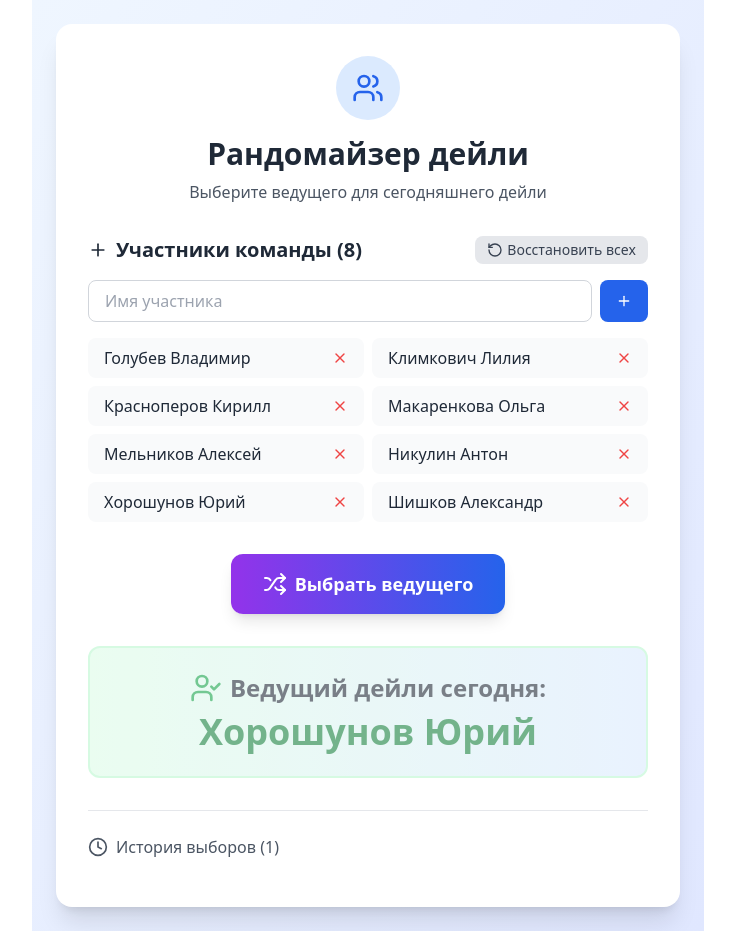
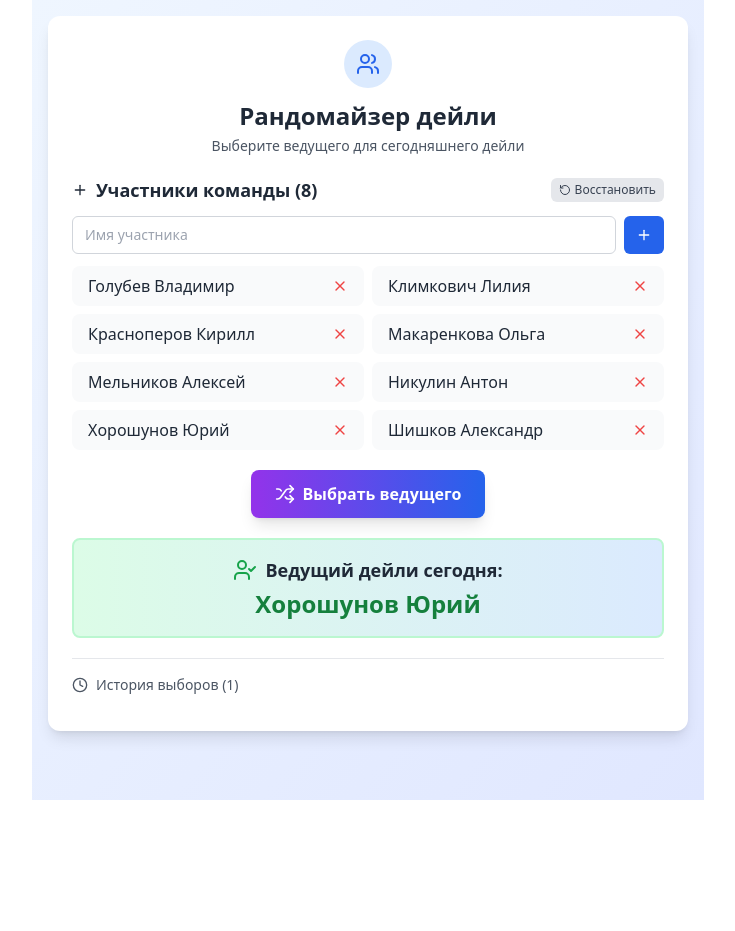
Before and after one commit to Qwasez1337/RandomizerForDaily, a React (Create React App) app: page / in a window 1280 px wide. Both pictures are taken after a click on the button "Выбрать ведущего". Shown: the whole page, without its empty margins (272-1007 px from the left). After the commit the page ends 800 px from the top, so only its background shows below. Built offline with nearby package versions, Linux system fonts and the light colour scheme.

Commit message:
Make UI more compact - fits on screen without scrolling

```diff
--- a/src/App.js
+++ b/src/App.js
@@ -70,48 +70,52 @@ const App = () => {
   };
 
   return (
-    <div className="max-w-2xl mx-auto p-6 bg-gradient-to-br from-blue-50 to-indigo-100 min-h-screen">
-      <div className="bg-white rounded-2xl shadow-xl p-8">
-        <div className="text-center mb-8">
-          <div className="inline-flex items-center justify-center w-16 h-16 bg-blue-100 rounded-full mb-4">
-            <Users className="w-8 h-8 text-blue-600" />
+    <div className="max-w-2xl mx-auto p-4 bg-gradient-to-br from-blue-50 to-indigo-100 min-h-screen">
+      <div className="bg-white rounded-xl shadow-lg p-6">
+        {/* Компактный заголовок */}
+        <div className="text-center mb-5">
+          <div className="inline-flex items-center justify-center w-12 h-12 bg-blue-100 rounded-full mb-3">
+            <Users className="w-6 h-6 text-blue-600" />
           </div>
-          <h1 className="text-3xl font-bold text-gray-800 mb-2">Рандомайзер дейли</h1>
-          <p className="text-gray-600">Выберите ведущего для сегодняшнего дейли</p>
+          <h1 className="text-2xl font-bold text-gray-800 mb-1">Рандомайзер дейли</h1>
+          <p className="text-sm text-gray-600">Выберите ведущего для сегодняшнего дейли</p>
         </div>
 
-        <div className="mb-8">
-          <div className="flex items-center justify-between mb-4">
-            <h2 className="text-xl font-semibold text-gray-800 flex items-center">
-              <Plus className="w-5 h-5 mr-2" />
+        {/* Секция участников */}
+        <div className="mb-5">
+          <div className="flex items-center justify-between mb-3">
+            <h2 className="text-lg font-semibold text-gray-800 flex items-center">
+              <Plus className="w-4 h-4 mr-2" />
               Участники команды ({participants.length})
             </h2>
             <button
               onClick={restoreAllParticipants}
-              className="px-3 py-1 bg-gray-200 text-gray-700 rounded-lg hover:bg-gray-300 transition-colors flex items-center text-sm"
+              className="px-2 py-1 bg-gray-200 text-gray-700 rounded-md hover:bg-gray-300 transition-colors flex items-center text-xs"
             >
-              <RotateCcw className="w-4 h-4 mr-1" />
-              Восстановить всех
+              <RotateCcw className="w-3 h-3 mr-1" />
+              Восстановить
             </button>
           </div>
 
-          <div className="flex gap-2 mb-4">
+          {/* Компактный инпут */}
+          <div className="flex gap-2 mb-3">
             <input
               type="text"
               value={newParticipant}
               onChange={(e) => setNewParticipant(e.target.value)}
               onKeyPress={handleKeyPress}
               placeholder="Имя участника"
-              className="flex-1 px-4 py-2 border border-gray-300 rounded-lg focus:ring-2 focus:ring-blue-500 focus:border-transparent"
+              className="flex-1 px-3 py-2 border border-gray-300 rounded-md focus:ring-2 focus:ring-blue-500 focus:border-transparent text-sm"
             />
             <button
               onClick={addParticipant}
-              className="px-4 py-2 bg-blue-600 text-white rounded-lg hover:bg-blue-700 transition-colors flex items-center"
+              className="px-3 py-2 bg-blue-600 text-white rounded-md hover:bg-blue-700 transition-colors flex items-center"
             >
               <Plus className="w-4 h-4" />
             </button>
           </div>
 
+          {/* Сетка участников - как раньше */}
           <div className="grid grid-cols-1 md:grid-cols-2 gap-2">
             {participants.map((participant, index) => (
               <div
@@ -130,51 +134,54 @@ const App = () => {
           </div>
 
           {participants.length === 0 && (
-            <p className="text-gray-500 text-center py-4">Добавьте участников команды</p>
+            <p className="text-gray-500 text-center py-3 text-sm">Добавьте участников команды</p>
           )}
         </div>
 
-        <div className="text-center mb-8">
+        {/* Кнопка выбора */}
+        <div className="text-center mb-5">
           <button
             onClick={selectRandomLeader}
             disabled={participants.length === 0 || isSpinning}
-            className={`px-8 py-4 rounded-xl text-white font-semibold text-lg transition-all transform ${
+            className={`px-6 py-3 rounded-lg text-white font-semibold transition-all transform ${
               participants.length === 0 || isSpinning
                 ? 'bg-gray-400 cursor-not-allowed'
                 : 'bg-gradient-to-r from-purple-600 to-blue-600 hover:from-purple-700 hover:to-blue-700 hover:scale-105 shadow-lg'
             }`}
           >
             <div className="flex items-center justify-center">
-              <Shuffle className={`w-6 h-6 mr-2 ${isSpinning ? 'animate-spin' : ''}`} />
+              <Shuffle className={`w-5 h-5 mr-2 ${isSpinning ? 'animate-spin' : ''}`} />
               {isSpinning ? 'Выбираем...' : 'Выбрать ведущего'}
             </div>
           </button>
 
+          {/* Компактный результат */}
           {selectedLeader && !isSpinning && (
-            <div className="mt-8 p-6 bg-gradient-to-r from-green-100 to-blue-100 rounded-xl border-2 border-green-200 animate-pulse">
-              <div className="flex items-center justify-center mb-2">
-                <UserCheck className="w-8 h-8 text-green-600 mr-2" />
-                <h3 className="text-2xl font-bold text-gray-800">Ведущий дейли сегодня:</h3>
+            <div className="mt-5 p-4 bg-gradient-to-r from-green-100 to-blue-100 rounded-lg border-2 border-green-200">
+              <div className="flex items-center justify-center mb-1">
+                <UserCheck className="w-6 h-6 text-green-600 mr-2" />
+                <h3 className="text-lg font-bold text-gray-800">Ведущий дейли сегодня:</h3>
               </div>
-              <p className="text-4xl font-bold text-green-700">{selectedLeader}</p>
+              <p className="text-2xl font-bold text-green-700">{selectedLeader}</p>
             </div>
           )}
         </div>
 
+        {/* Компактная история */}
         {history.length > 0 && (
-          <div className="border-t pt-6">
+          <div className="border-t pt-4">
             <button
               onClick={() => setShowHistory(!showHistory)}
-              className="flex items-center text-gray-600 hover:text-gray-800 transition-colors mb-4"
+              className="flex items-center text-gray-600 hover:text-gray-800 transition-colors mb-3 text-sm"
             >
-              <Clock className="w-5 h-5 mr-2" />
+              <Clock className="w-4 h-4 mr-2" />
               История выборов ({history.length})
             </button>
 
             {showHistory && (
-              <div className="space-y-2">
+              <div className="space-y-1">
                 {history.map((entry, index) => (
-                  <div key={index} className="flex justify-between items-center bg-gray-50 px-4 py-2 rounded-lg text-sm">
+                  <div key={index} className="flex justify-between items-center bg-gray-50 px-3 py-2 rounded-md text-xs">
                     <span className="font-medium">{entry.leader}</span>
                     <span className="text-gray-500">{entry.date} в {entry.time}</span>
                   </div>
```
